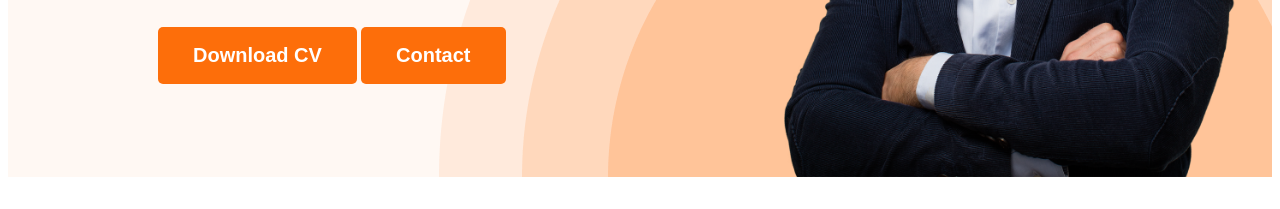
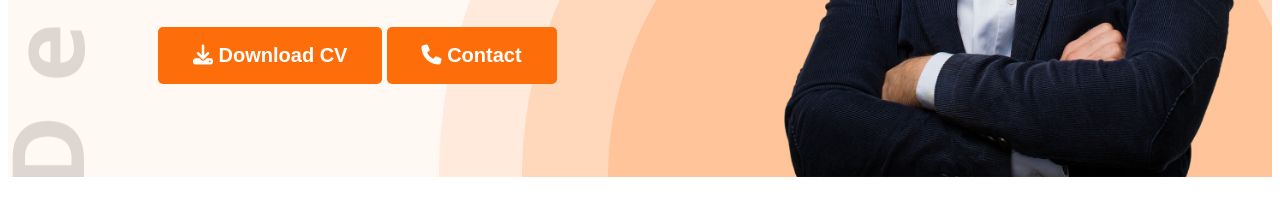
Before and after one commit to sohag55rana/web_developer_portfolio, a plain HTML site: page index.html in a window 1280 px wide. Shown: the part 591-800 px from the top of the page. Drawn offline with nearby package versions, Linux system fonts and the light colour scheme.

Commit message:
added font awesome icons

```diff
--- a/index.html
+++ b/index.html
@@ -8,6 +8,7 @@
     <link rel="preconnect" href="https://fonts.googleapis.com">
 <link rel="preconnect" href="https://fonts.gstatic.com" crossorigin>
 <link href="https://fonts.googleapis.com/css2?family=Open+Sans:ital,wght@0,300..800;1,300..800&display=swap" rel="stylesheet">
+<script src="https://kit.fontawesome.com/d9f30758a7.js" crossorigin="anonymous"></script>
 
 </head>
 <body>
@@ -25,8 +26,8 @@
                 <h3 class="banner-greeting">Hi, I  am</h3>
                 <h1 class="banner-title">Mary Hardy</h1>
                 <p class="banner-description">Shot what able cold new see hold.Friendly as an betrayed formerly he. Morning because as to society behaved moments.</p>
-                <button class="btn-primary">Download CV</button>
-                <button class="btn-primary">Contact</button>
+                <button class="btn-primary"><i class="fa-solid fa-download"></i> Download CV</button>
+                <button class="btn-primary"><i class="fa-solid fa-phone"></i> Contact</button>
             </div>
             <img class="profile-pic" src="images/hardy.png" alt="">
         </div>
@@ -139,7 +140,7 @@
                 </div>
             </div>
             <div class="download-cv">
-                <button class="btn-primary">Download CV</button>
+                <button class="btn-primary"><i class="fa-solid fa-download"></i> Download CV</button>
             </div>
         </section>
 
--- a/styles/portfolio.css
+++ b/styles/portfolio.css
@@ -46,9 +46,9 @@ nav a {
 
 .header{
     background-color: #FFF8F3;
-    background-image: url('../images/header_bg.png');
+    background-image: url('../images/header_bg.png'), url('../images/developer.png');
     background-repeat: no-repeat;
-    background-position: bottom right;
+    background-position: bottom right,top left;
 }
 
 .banner{
```
